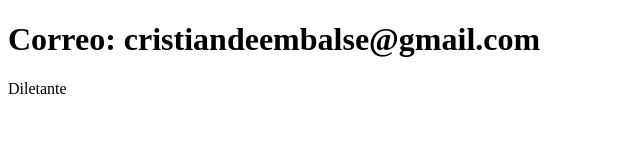
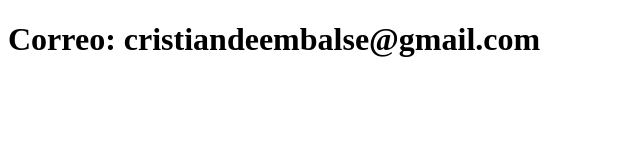
Before and after one commit to cristiandeembalse/sistema-de-registro, a plain HTML site: page contacto.html in a window 1280 px wide. Shown: the full height of the page, 0-640 px from the left. Drawn offline with Linux system fonts and the light colour scheme.

```diff
--- a/contacto.html
+++ b/contacto.html
@@ -7,6 +7,5 @@
 </head>
 <body>
     <h1>Correo: cristiandeembalse@gmail.com</h1>
-    <p>Diletante</p>
 </body>
 </html>
```
